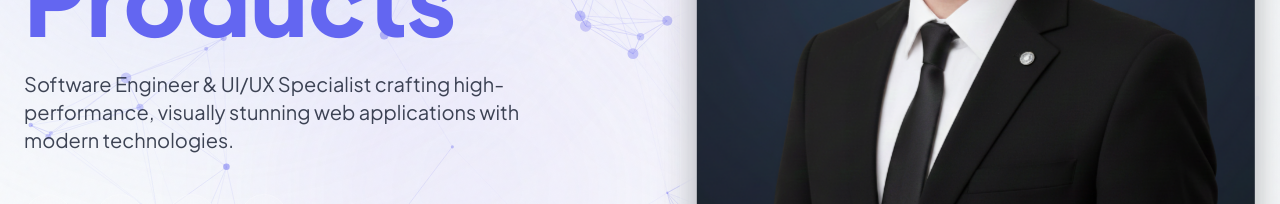
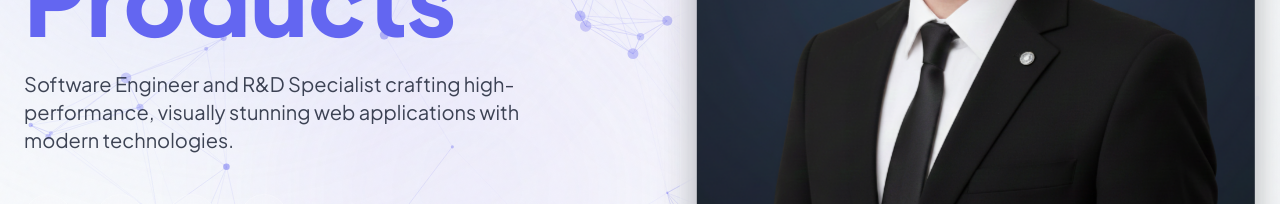
Before and after one commit to bilalhamwia/bilalHamwia, an Angular app: page / in a window 1280 px wide. Shown: the part 466-670 px from the top of the page. Built offline with nearby package versions, Linux system fonts and the light colour scheme.

Commit message:
enhancement content

```diff
--- a/src/app/features/hero/hero.ts
+++ b/src/app/features/hero/hero.ts
@@ -23,7 +23,7 @@ import { gsap } from 'gsap';
           </h1>
 
           <p class="text-lg md:text-xl opacity-80 mb-10 max-w-lg mx-auto lg:mx-0 reveal-text">
-            Software Engineer & UI/UX Specialist crafting high-performance,
+            Software Engineer and R&D Specialist crafting high-performance,
             visually stunning web applications with modern technologies.
           </p>
 
--- a/src/app/features/home/home.ts
+++ b/src/app/features/home/home.ts
@@ -48,7 +48,7 @@ export class HomeComponent implements OnInit {
         'https://www.linkedin.com/in/bilal-hamwia0/',
         'https://github.com/bilalhamwia'
       ],
-      'description': 'Senior Software Engineer & UI/UX Specialist crafting high-performance, visually stunning web applications.'
+      'description': 'Senior Software Engineer and R&D Specialist crafting high-performance, visually stunning web applications.'
     });
   }
 }
```
